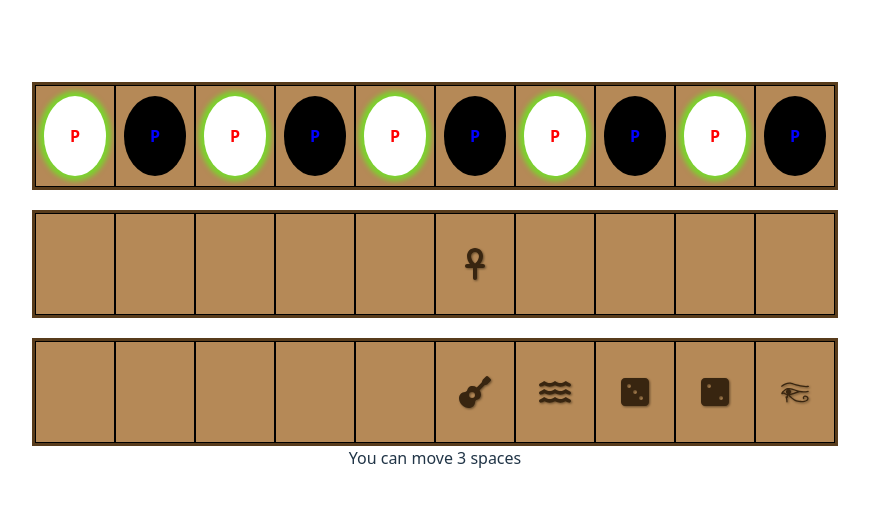
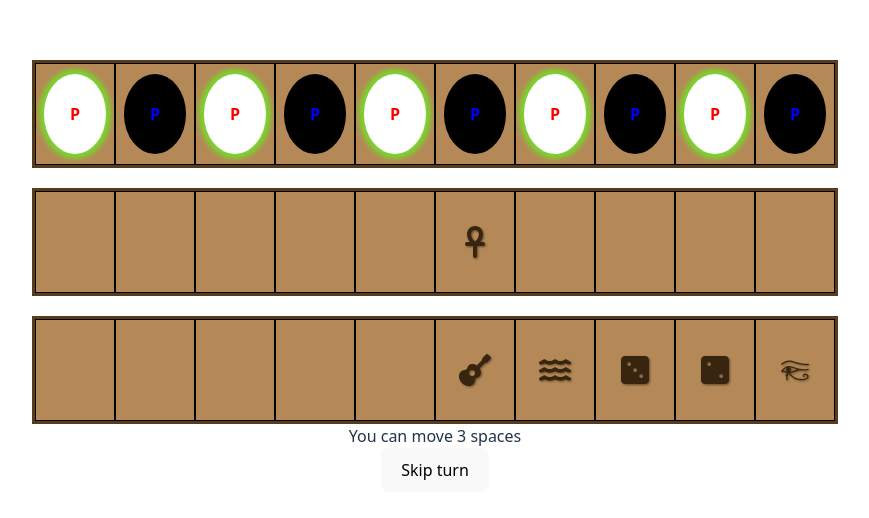
Before and after one commit to reluttrull/senet, a React (Vite) app: page / in a window 1280 px wide. Shown: the part 124-642 px from the top of the page, without its empty margins (205-1074 px from the left). Built offline with nearby package versions, Linux system fonts and the light colour scheme.

Commit message:
Added skip turn button

```diff
--- a/src/SinglePlayer.tsx
+++ b/src/SinglePlayer.tsx
@@ -50,7 +50,6 @@ function SinglePlayer() {
     else {
       isPlayerTurnRef.current = true;
       console.log("no more rolls, now it's player's turn", isPlayerTurnRef.current);
-      if (!isPlayerTurnRef.current) enemyTurn();
     }
   };
 
@@ -129,6 +128,15 @@ function SinglePlayer() {
     rollSticks();
   }, [])
 
+  async function handleSkipTurn() {
+    let movablePawns = (isPlayerTurnRef.current ? pawnsRef.current : enemyPawnsRef.current)
+            .filter(pawn => pawnCanMove(pawn, isPlayerTurnRef.current) && pawn < 30);
+    console.log("skipping", isPlayerTurnRef.current, movablePawns);
+    if (movablePawns.length > 0) return;
+    isPlayerTurnRef.current = !isPlayerTurnRef.current;
+    enemyTurn();
+  }
+
   return (
     <>
         <div className="game-container">
@@ -182,6 +190,7 @@ function SinglePlayer() {
             </div>
         </div>
         <div>{isPlayerTurn ? <span>You can </span> : <span>Opponent can </span>}move {getSticksValue()} spaces</div>
+        <button onClick={handleSkipTurn}>Skip turn</button>
         <div>{pawns.map(pawnLocation => {if (pawnLocation > 29) return (<FaChessPawn style={{color:'white'}} />)})}</div>
         <div>{enemyPawns.map(pawnLocation => {if (pawnLocation > 29) return (<FaChessPawn style={{color:'black'}} />)})}</div>
     </>
```
